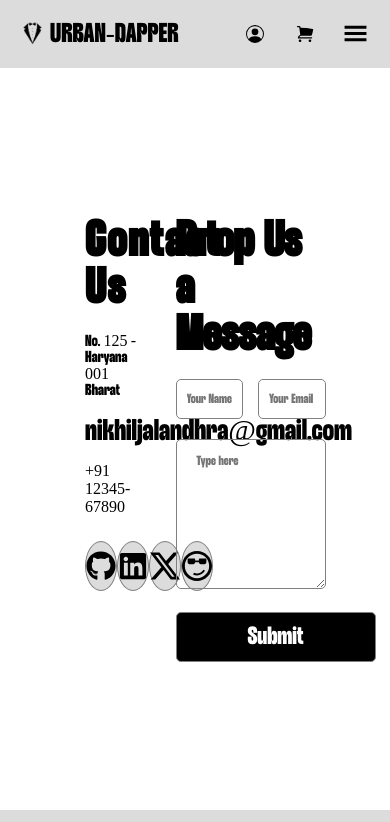
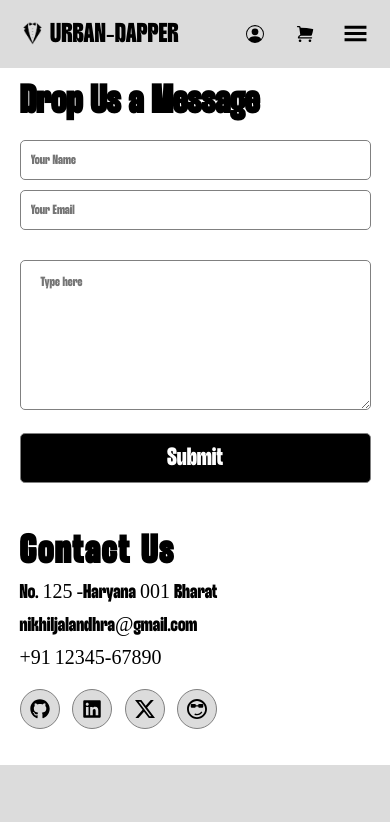
Before and after one commit to Nikhil-Jalandhra/Urban-Dapper, a React (Vite) app: page /contact in a window 390 px wide. Shown: the top 822 px of the page. Built offline with nearby package versions, Linux system fonts and the light colour scheme.

Commit message:
work on contact component #responsivness

```diff
--- a/src/Pages/Contact.css
+++ b/src/Pages/Contact.css
@@ -1,44 +1,32 @@
 .contactFormContainer {
     width: 100%;
-    height: 88vh;
     display: flex;
+    padding: 8vw 0;
 }
 
 .contactDetailBox {
-    width: 45%;
+    width: 50%;
     display: flex;
-    margin-top: 150px;
     flex-direction: column;
     align-items: center;
 }
 
-.contactDetail {
-    padding-left: 50px;
-    width: 60%;
-}
-
-.contactDetail h2 {
+.contactDetail h2{
     margin-bottom: 20px;
-    font-size: 50px;
+    font-size: 60px;
     letter-spacing: 2px;
 }
 
-.contactDetail p:nth-child(2) {
+.contactDetail p {
     margin: 10px 0;
-}
-
-.contactDetail p:nth-child(3) {
-    margin: 15px 0;
-    font-size: 30px;
+    font-size: 25px;
 }
 
 .contactIcon {
-    width: 60%;
     display: flex;
     align-items: center;
-    justify-content: space-around;
+    justify-content: space-between;
     margin: 10px 0;
-    font-size: 30px;
 }
 
 .contactIcon p {
@@ -51,15 +39,15 @@
     align-items: center;
     justify-content: center;
     border-radius: 50%;
+    font-size: 30px;
 }
 
 .inputContainerBox{
-    width: 55%;
+    width: 50%;
 }
 
 .inputContainer {
-    width: 70%;
-    margin-top: 150px;
+    width: 80%;
 }
 
 .inputContainer h2 {
@@ -107,3 +95,96 @@
     background-color: black;
     color: white;
 }
+
+
+@media screen and (max-width: 1000px) {
+    .contactFormContainer {
+        width: 100%;
+        display: flex;
+        flex-direction: column-reverse;
+        align-items: center;
+        padding: 4vw 0;
+    }
+    .contactDetailBox {
+        width: 80%;
+        display: flex;
+        flex-direction: column;
+        align-items: center;
+        padding: 50px 0 0 0;
+    }
+
+
+
+    .inputContainer {
+        width: 70%;
+    }
+
+    .inputContainerBox{
+        width: 80%;
+        display: flex;
+        justify-content: center;
+    }
+    .contactTwoInput {
+        display: flex;
+        flex-direction: column;
+    }
+    .inputTwins {
+        width: 100%;
+        height: 60px;
+        margin-bottom: 20px;
+    }
+}
+
+@media screen and (max-width: 430px) {
+    .contactDetail h2{
+        margin-bottom: 10px;
+        font-size: 40px;
+    }
+    .contactDetail p {
+        margin: 10px 0;
+        font-size: 20px;
+    }
+    .contactFormContainer {
+        width: 100%;
+        display: flex;
+        flex-direction: column-reverse;
+        padding: 4vw 0;
+    }
+    .contactDetailBox {
+        width: 90%;
+        display: flex;
+        flex-direction: column;
+        align-items: start;
+        padding: 50px 0 0 0;
+    }
+    .contactIcon p {
+        width: 40px;
+        height: 40px;
+    }
+
+
+    .inputContainer h2 {
+        margin-bottom: 20px;
+        font-size: 40px;
+    }
+    .inputContainer {
+        width: 90%;
+    }
+    .inputContainerBox{
+        width: 100%;
+        display: flex;
+        justify-content: center;
+    }
+    .contactTwoInput {
+        display: flex;
+        flex-direction: column;
+    }
+    .inputTwins {
+        height: 40px;
+        margin-bottom: 10px;
+    }
+    .inputContainer button {
+        width: 100%;
+        height: 50px;
+    }
+}
```
